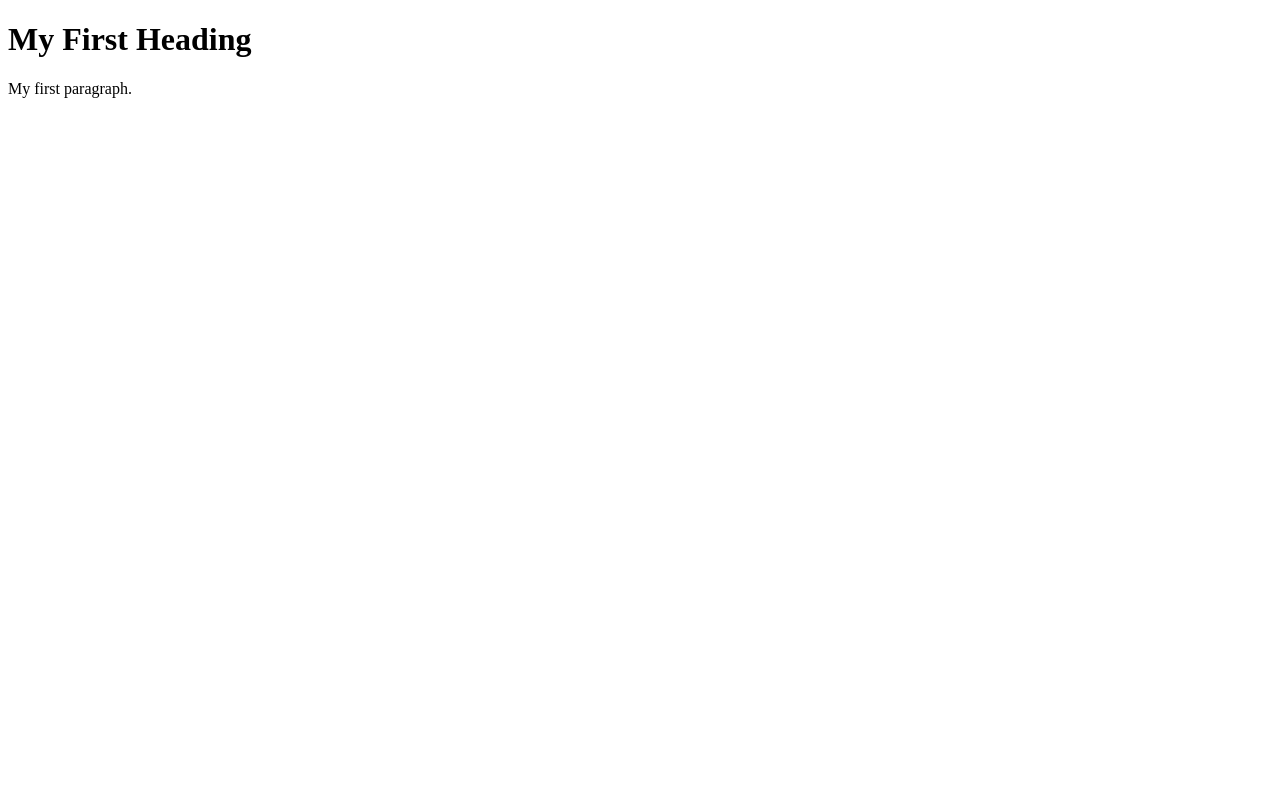
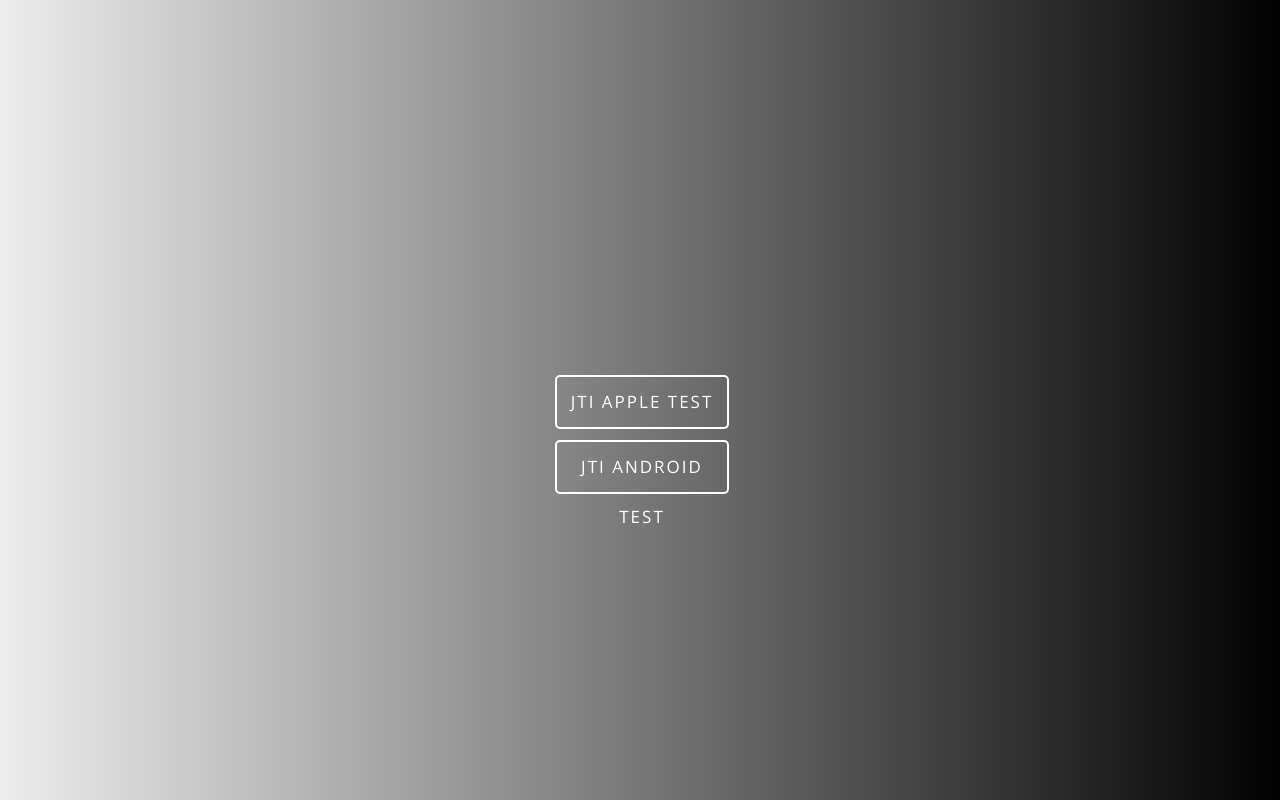
Before and after one commit to otti-ua/otti-ua.github.io, a plain HTML site: page dev.html in a window 1280 px wide. Drawn offline with nearby package versions, Linux system fonts and the light colour scheme.

Commit message:
update dev.html

```diff
--- a/dev.html
+++ b/dev.html
@@ -1,10 +1,92 @@
-<!DOCTYPE html>
+<!DOCTYPE html PUBLIC "-//W3C//DTD HTML 4.01//EN" "http://www.w3.org/TR/html4/strict.dtd">
 <html>
+<head>
+  <meta http-equiv="Content-Type" content="text/html; charset=utf-8">
+  <meta http-equiv="Content-Style-Type" content="text/css">
+  <title></title>
+  <meta name="Generator" content="Cocoa HTML Writer">
+  <meta name="CocoaVersion" content="1671.6">
+  <style type="text/css">
+    p.p1 {margin: 0.0px 0.0px 0.0px 0.0px; line-height: 14.0px; font: 12.0px Times; color: #0000e9; -webkit-text-stroke: #0000e9}
+    span.s1 {text-decoration: underline ; font-kerning: none}
+  </style>
+  <style>
+  @import url('https://fonts.googleapis.com/css?family=Open+Sans');
+body {
+  background: linear-gradient(35deg, #eeeeee, #000000 100%)
+}
+.container,
+.first,
+.second {
+  position: absolute;
+}
+.container {
+  margin: auto;
+  top: 0;
+  bottom: 0;
+  right: 0;
+  left: 0;
+  width: 170px;
+  height: 50px;
+  transition: all 0.3s ease;
+}
+.wrap {
+  width: 100%;
+  height: 50px;
+  border: 2px solid #FFF;
+  transition: all 0.3s ease;
+  border-radius: 5px;
+}
+.first,
+.second {
+  width: 100%;
+  height: 50px;
+  font-family: 'Open Sans', sans-serif;
+  transition: all 0.2s ease-in-out;
+  font-size: 17px;
+  text-transform: uppercase;
+  color: #FFF;
+  letter-spacing: 2px;
+  text-align: center;
+  vertical-align: middle;
+  line-height: 50px;
+}
+.second {
+  opacity: 0;
+}
+.container:hover {
+   width: 280px;
+
+  .wrap {
+  padding-bottom: 17px;
+  }
+  .first {
+    transform: translateY(-8px);
+    padding-top: 5px;
+  }
+  .second {
+    transform: translateY(20px);
+    opacity: 1;
+  }
+}
+  </style>
+</head>
 <body>
-
-<h1>My First Heading</h1>
-
-<p>My first paragraph.</p>
-
+<div class="container">
+  <div class="wrap">
+    <a href="itms-services://?action=download-manifest&url=https://dl.dropboxusercontent.com/s/p7gdwv4ke7t236l/manifest.plist">
+    <div class="first">JTI Apple TEST</div>
+      <div class="second">For Apple</div>
+    </a>
+  </div>
+</div>
+  <div class="container" style="top: 130px;">
+  <div class="wrap">
+    <a href="https://dl.dropboxusercontent.com/s/dj9914k2476vbyl/app-release.apk">
+    <div class="first">JTI Android TEST</div>
+      <div class="second">For Apple</div>
+    </a>
+  </div>
+</div>
 </body>
 </html>
```
